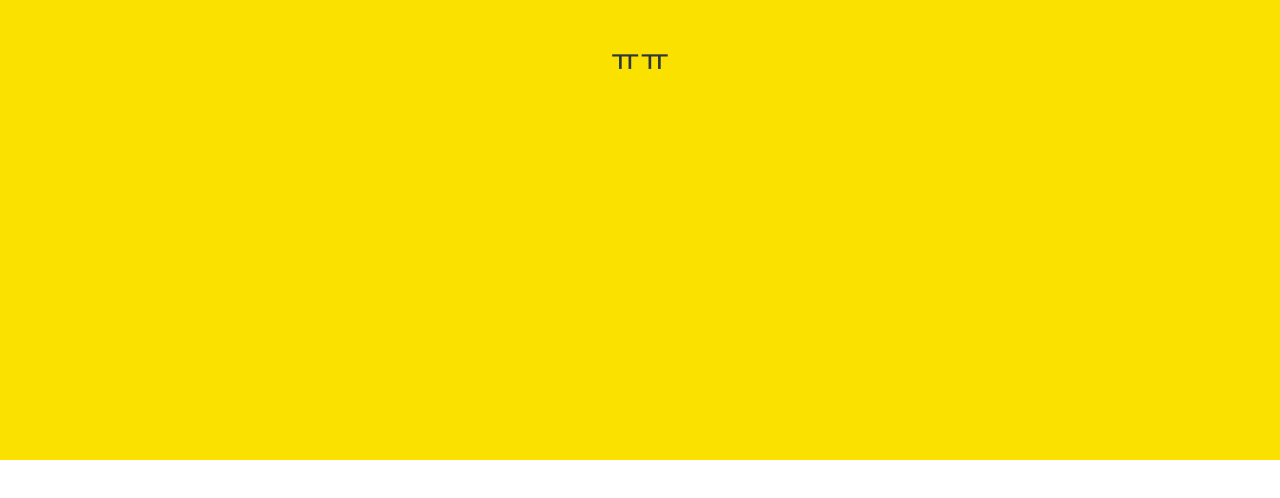
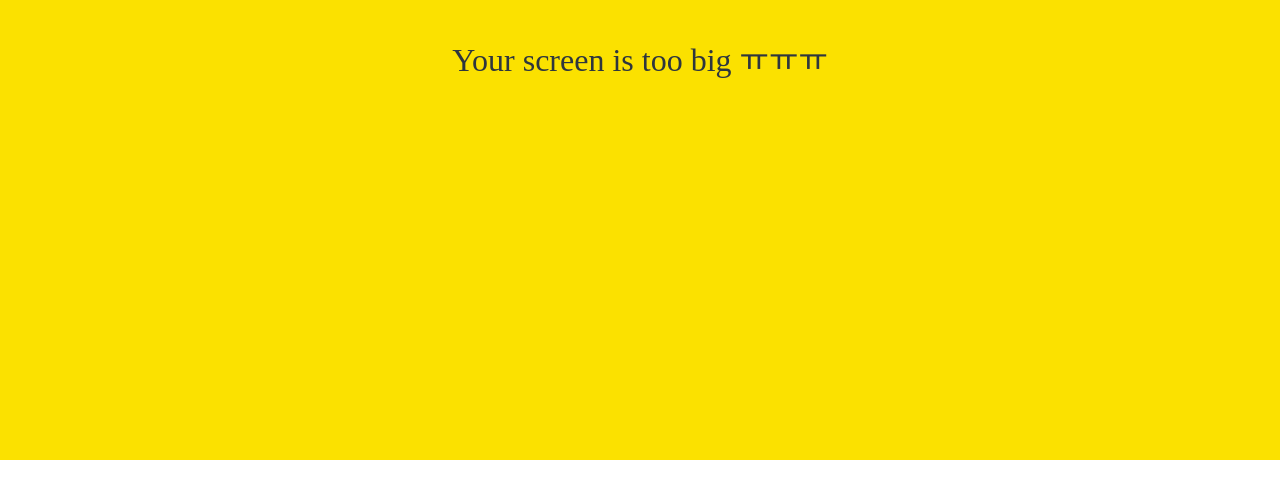
Before and after one commit to wofn/kokoa-clone-2022, a plain HTML site: page index.html in a window 1280 px wide. Shown: the part 340-838 px from the top of the page. Drawn offline with Linux system fonts and the light colour scheme.

Commit message:
ㅠㅠ>ㅠㅠㅠ

```diff
--- a/index.html
+++ b/index.html
@@ -35,7 +35,7 @@
     </form>
 
     <div id="no-mobile">
-      <spna> ㅠㅠ</spna>
+      <spna>Your screen is too big ㅠㅠㅠ</spna>
     </div>
 
     <script
```
